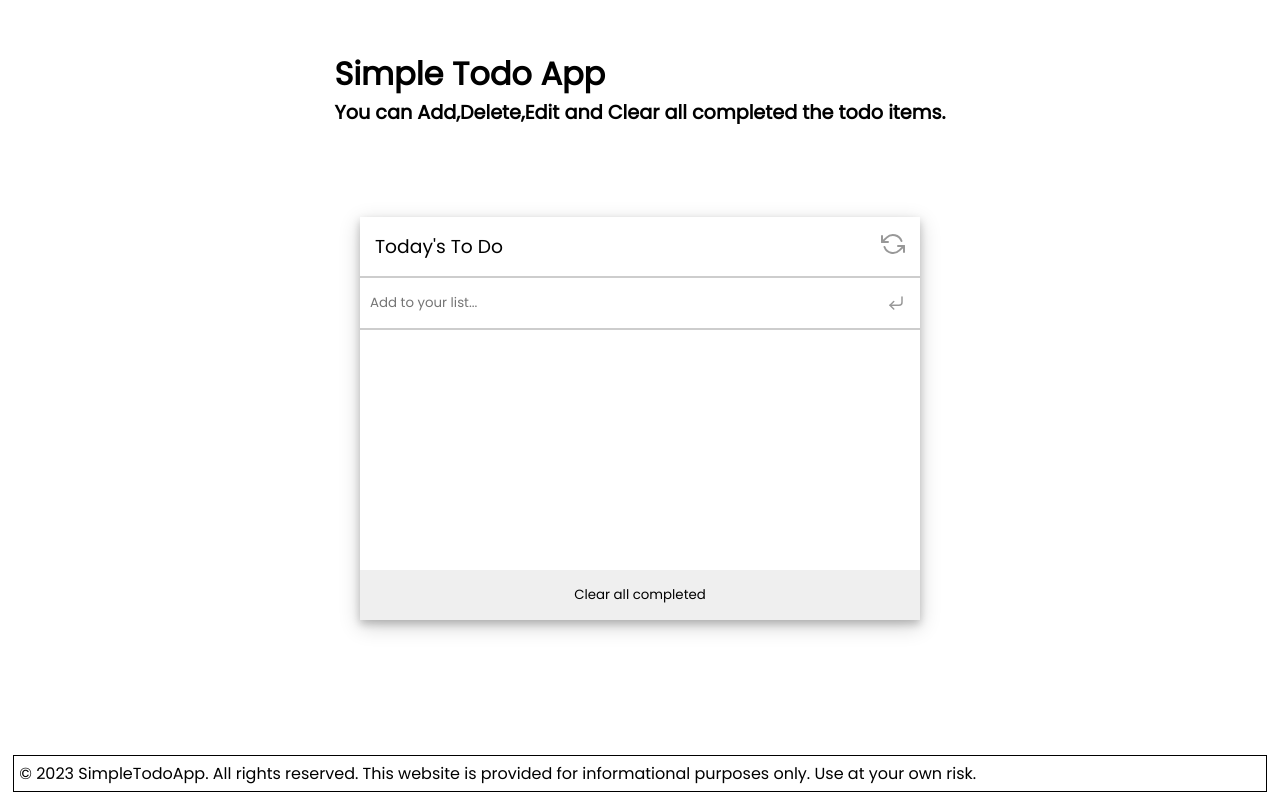
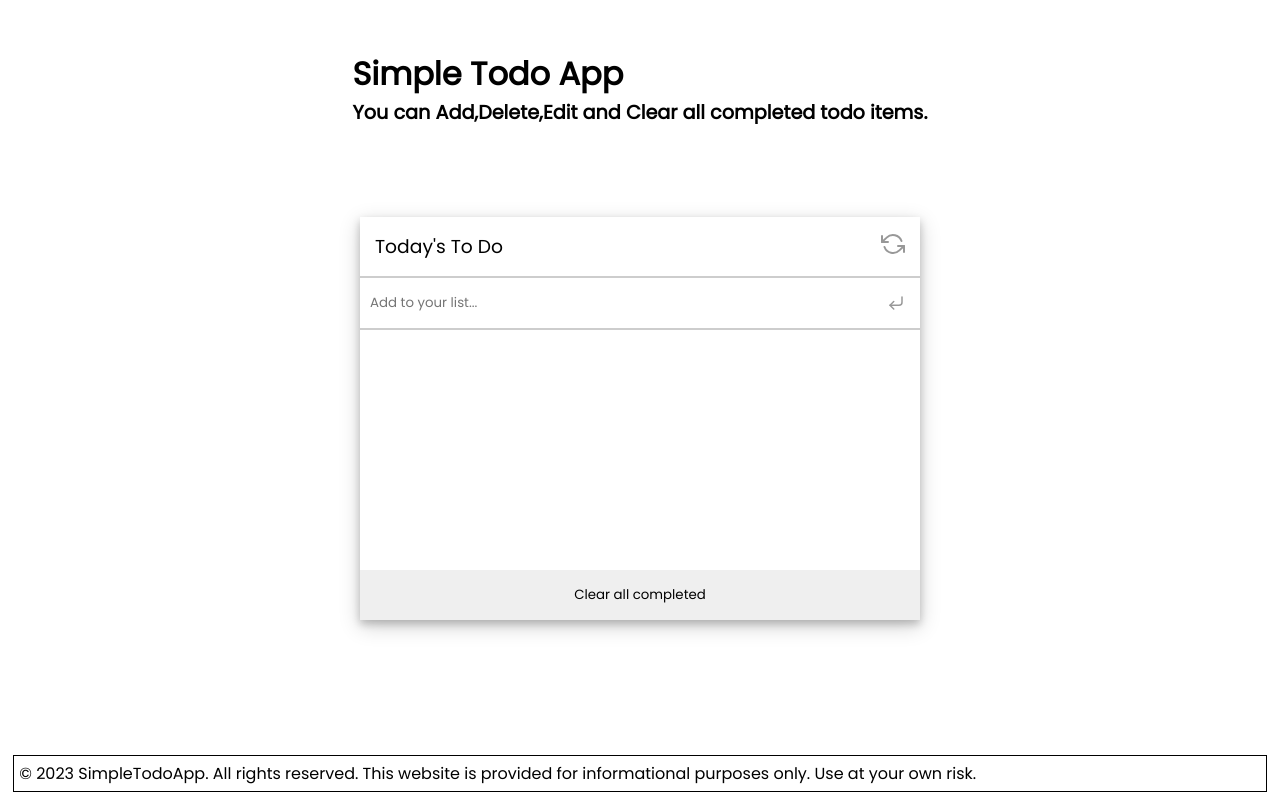
Before and after one commit to huzaifakhan0308/Todo-list, a website built with webpack: page src/index.html in a window 1280 px wide. Built offline with nearby package versions, Linux system fonts and the light colour scheme; a web font is replaced by a local one.

Commit message:
edit index.html file

```diff
--- a/src/index.html
+++ b/src/index.html
@@ -13,7 +13,7 @@
             Simple Todo App
         </h1>
         <h2 class="project-header-line2">
-            You can Add,Delete,Edit and Clear all completed the todo items.
+            You can Add,Delete,Edit and Clear all completed todo items.
         </h2>
     </header>
     <section>
```
Also changed, not shown: dist/index.html.
